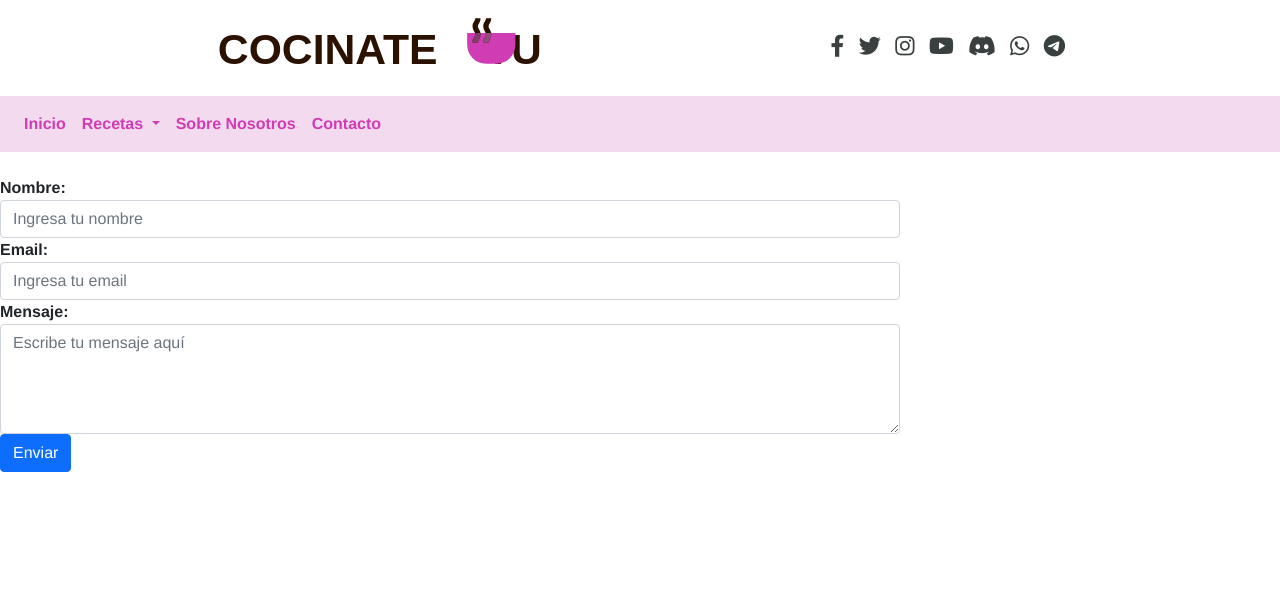
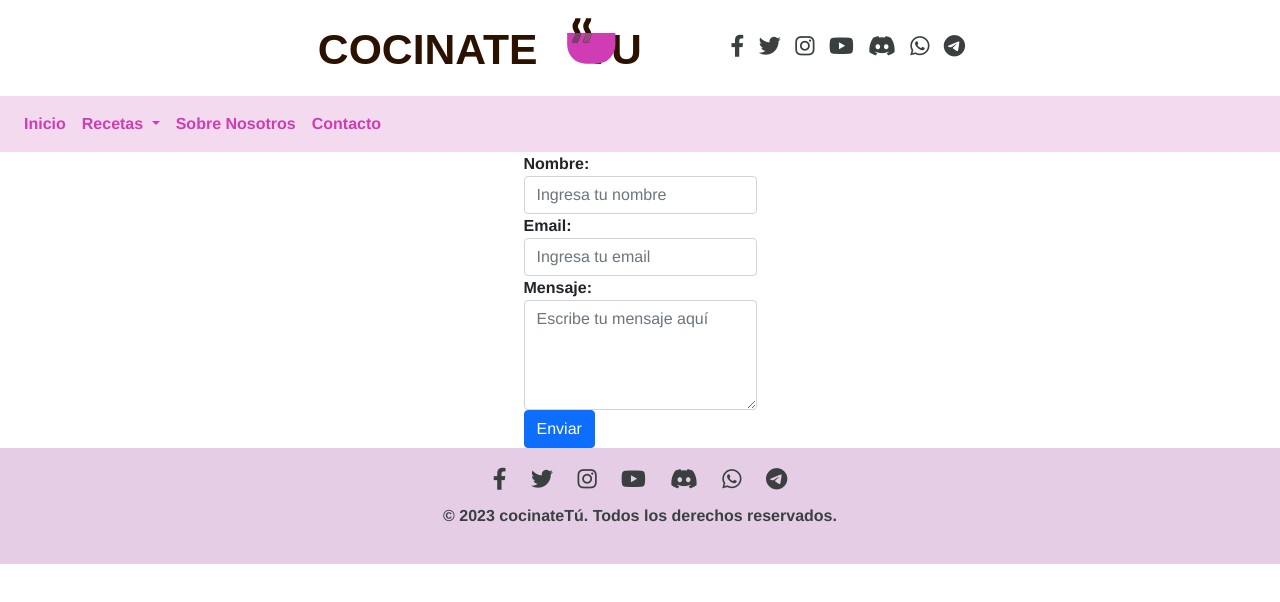
Before and after one commit to Panickus/cocinatetu, a website: page contacto.html in a window 1280 px wide. Drawn offline with nearby package versions, Linux system fonts and the light colour scheme; no server answers.

Commit message:
más actualizaciones

```diff
--- a/contacto.html
+++ b/contacto.html
@@ -12,7 +12,8 @@
 </head>
 <body>
    <header class="mi-header">
-      <img src="images/logotu.svg" alt="Logo de tu página" id="logotu">
+      <div class="d-flex flex-column flex-md-row align-items-center">
+          <img src="images/logotu.svg" alt="Logo" class="img-fluid" id="logotu">
           <div class="social-icons">
               <a href="tu-link-facebook" title="facebook"><i class="fab fa-facebook-f"></i></a>
               <a href="tu-link-twitter" title="twitter"><i class="fab fa-twitter"></i></a>
@@ -51,8 +52,9 @@
         </div>
     </nav>
 
-    <main>
-      <form id="formulario-contacto" class="my-4">
+    <main class="contacto">
+      <form id="formulario-contacto" class="my-4 formulario-personalizado">
+
          <div class="form-group">
              <label for="nombre">Nombre:</label>
              <input type="text" class="form-control" id="nombre" name="nombre" placeholder="Ingresa tu nombre" required>
@@ -70,8 +72,17 @@
 
     </main>
 
-    <footer class="container">
-      <!-- Aquí va tu pie de página -->
+    <footer class="footer-redes-sociales">
+      <div class="social-icons">
+          <a href="tu-link-facebook" title="facebook"><i class="fab fa-facebook-f"></i></a>
+          <a href="tu-link-twitter" title="twitter"><i class="fab fa-twitter"></i></a>
+          <a href="tu-link-instagram" title="instagram"><i class="fab fa-instagram"></i></a>
+          <a href="tu-link-youtube" title="youtube"><i class="fab fa-youtube"></i></a>
+          <a href="tu-link-discord" title="discord"><i class="fab fa-discord"></i></a>
+          <a href="tu-link-whatsapp" title="whatsapp"><i class="fab fa-whatsapp"></i></a>
+          <a href="tu-link-telegram" title="telegram"><i class="fab fa-telegram-plane"></i></a>
+      </div>
+      <p>&copy; 2023 cocinateTú. Todos los derechos reservados.</p>
     </footer>
   <script src="https://ajax.googleapis.com/ajax/libs/jquery/3.5.1/jquery.min.js"></script>
   <script src="https://cdnjs.cloudflare.com/ajax/libs/popper.js/1.16.0/umd/popper.min.js"></script>
--- a/css/styles.css
+++ b/css/styles.css
@@ -54,9 +54,35 @@ body {
    color: #e6cde6; /* Opcional: Cambia el color de la fuente en el estado hover */
 }
 
-.my-4 {
-   max-width: 900px;
+.contacto {
+   display: flex;
+   justify-content: center;
+}
 
+.formulario-personalizado {
+   max-width: 500px; /* Ajusta este valor según tus necesidades */
+   margin: auto; /* Centra el formulario */
+}
+
+#formulario-contacto {
+   max-width: 500px !important;
+   margin: auto !important;
+}
+
+.footer-redes-sociales {
+   background-color: #e6cde6;
+   color: #3a4040;
+   text-align: center;
+   padding: 20px 0;
+}
+
+.footer-redes-sociales .social-icons a {
+   color: #3a4040;
+   margin: 0 10px;
+}
+
+.footer-redes-sociales p {
+   margin-top: 10px;
 }
 
 
@@ -75,4 +101,8 @@ body {
    /* Estilos específicos para pantallas grandes */
 }
 
-/* Más estilos personalizados aquí */
+@media (max-width: 767px) {
+   .header .social-icons {
+       margin-top: 10px;
+   }
+}
```
Also changed, not shown: detalle_receta.html (+13 -3 lines), index.html (+13 -7 lines), nosotros.html (+14 -10 lines), recetas.html (+13 -5 lines). Lines whose indentation alone changed are shown as unchanged.
